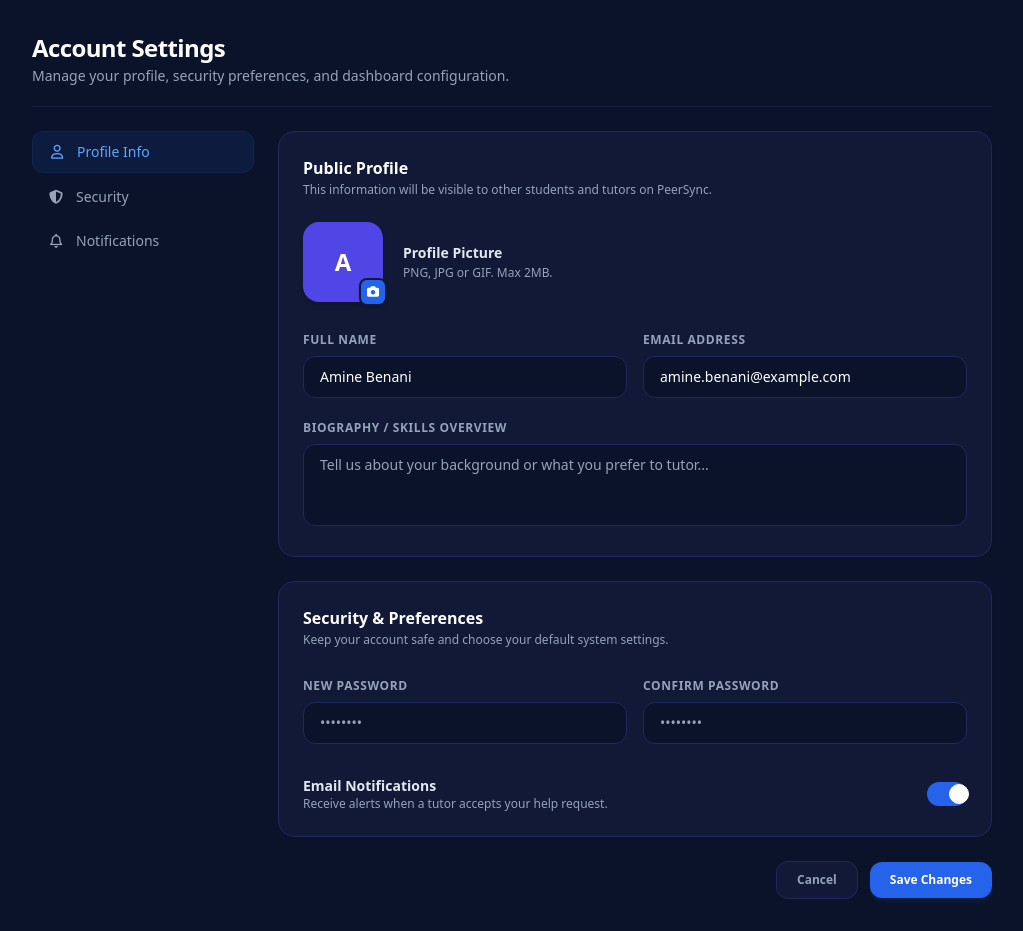
After one commit to abderrahim177/PeerSync, a PHP site: template views/auth/Settings.php in a window 1280 px wide. The commit adds this page. Shown: the whole page, without its empty margins (128-1151 px from the left). Run offline with PHP 8.4, Linux system fonts and the light colour scheme; the template is opened without the code that fills it, so the values that code supplies are empty; a user stored in the database is signed in; data comes from the database, SQL or seed files in the repository; some libraries are stand-ins or nearby versions.

Commit message:
add page of paramets

```diff
--- /dev/null
+++ b/views/auth/Settings.php
@@ -0,0 +1,169 @@
+<?php
+$name = $_SESSION['user_name'];
+$role = $_SESSION['user_role'];
+require_once __DIR__ . '/../../config/Database.php';
+require_once __DIR__ . '/../../repositories/HelpRequestRepository.php';
+$database = new Database();
+$dbConnection = $database->connect();
+$helpRepo = new HelpRequestRepository($dbConnection);
+$stats    = $helpRepo->getRequestStats();
+$words = explode(" ", $name);
+$initials = "";
+if (count($words) >= 2) {
+    $initials = strtoupper(mb_substr($words[0], 0, 1) . mb_substr($words[1], 0, 1));
+} else {
+    $initials = strtoupper(mb_substr($words[0], 0, 1));
+}
+?>
+
+<!DOCTYPE html>
+<html lang="en" class="dark">
+<head>
+    <meta charset="UTF-8">
+    <meta name="viewport" content="width=device-width, initial-scale=1.0">
+    <title>PeerSync - Settings</title>
+    <script src="https://cdn.tailwindcss.com"></script>
+    <link rel="stylesheet" href="https://cdnjs.cloudflare.com/ajax/libs/font-awesome/6.5.0/css/all.min.css">
+    <script>
+        tailwind.config = {
+            darkMode: 'class',
+        }
+    </script>
+    <style>
+        /* إخفاء السكرول بار الحركي للحفاظ على جمالية التصميم */
+        .no-scrollbar::-webkit-scrollbar { display: none; }
+        .no-scrollbar { -ms-overflow-style: none; scrollbar-width: none; }
+    </style>
+</head>
+<body class="bg-slate-50 dark:bg-[#0b132b] text-slate-800 dark:text-slate-100 min-h-screen transition-colors duration-300 antialiased">
+
+    <main class="max-w-5xl mx-auto p-4 sm:p-6 md:p-8 space-y-6">
+
+        <div class="flex flex-col sm:flex-row sm:items-center sm:justify-between gap-4 border-b border-slate-200 dark:border-[#1e295d]/50 pb-5">
+            <div>
+                <h1 class="text-2xl font-bold text-slate-900 dark:text-white tracking-tight">Account Settings</h1>
+                <p class="text-slate-500 dark:text-slate-400 text-sm mt-0.5">Manage your profile, security preferences, and dashboard configuration.</p>
+            </div>
+        </div>
+
+        <div class="grid grid-cols-1 md:grid-cols-4 gap-6">
+
+            <div class="md:col-span-1 space-y-1">
+                <button class="w-full flex items-center space-x-3 px-4 py-2.5 rounded-xl text-sm font-medium transition bg-blue-50 dark:bg-blue-600/10 text-blue-600 dark:text-blue-400 border border-blue-100 dark:border-blue-500/10">
+                    <i class="fa-regular fa-user w-4 text-center"></i>
+                    <span>Profile Info</span>
+                </button>
+                <button class="w-full flex items-center space-x-3 px-4 py-2.5 rounded-xl text-sm font-medium transition text-slate-500 dark:text-slate-400 hover:bg-slate-100 dark:hover:bg-slate-800/30 hover:text-slate-900 dark:hover:text-slate-200">
+                    <i class="fa-solid fa-shield-halved w-4 text-center"></i>
+                    <span>Security</span>
+                </button>
+                <button class="w-full flex items-center space-x-3 px-4 py-2.5 rounded-xl text-sm font-medium transition text-slate-500 dark:text-slate-400 hover:bg-slate-100 dark:hover:bg-slate-800/30 hover:text-slate-900 dark:hover:text-slate-200">
+                    <i class="fa-regular fa-bell w-4 text-center"></i>
+                    <span>Notifications</span>
+                </button>
+            </div>
+
+            <div class="md:col-span-3 space-y-6">
+
+                <div class="bg-white dark:bg-[#111936] border border-slate-200 dark:border-[#1e295d] rounded-2xl p-6 shadow-sm space-y-6">
+                    <div>
+                        <h3 class="text-base font-bold text-slate-900 dark:text-white">Public Profile</h3>
+                        <p class="text-xs text-slate-400 mt-0.5">This information will be visible to other students and tutors on PeerSync.</p>
+                    </div>
+
+                    <div class="flex items-center space-x-5">
+                        <div class="relative group">
+                            <div class="w-20 h-20 rounded-2xl bg-indigo-600 text-white font-extrabold text-2xl flex items-center justify-center shadow-md uppercase">
+                                <?php echo htmlspecialchars($initials); ?>
+                            </div>
+                            <button class="absolute -bottom-1 -right-1 bg-blue-600 text-white w-7 h-7 rounded-lg flex items-center justify-center border-2 border-white dark:border-[#111936] shadow hover:bg-blue-700 transition">
+                                <i class="fa-solid fa-camera text-xs"></i>
+                            </button>
+                        </div>
+                        <div>
+                            <p class="text-sm font-semibold text-slate-800 dark:text-slate-200">Profile Picture</p>
+                            <p class="text-xs text-slate-400 mt-0.5">PNG, JPG or GIF. Max 2MB.</p>
+                        </div>
+                    </div>
+
+                    <div class="grid grid-cols-1 sm:grid-cols-2 gap-4">
+                        <div class="space-y-1.5">
+                            <label class="text-xs font-semibold text-slate-500 dark:text-slate-400 uppercase tracking-wider">Full Name</label>
+                            <input type="text" value="Amine Benani" class="w-full px-4 py-2.5 text-sm rounded-xl bg-slate-50 dark:bg-[#0b132b] border border-slate-200 dark:border-[#1e295d] text-slate-900 dark:text-white focus:outline-none focus:border-blue-500 transition">
+                        </div>
+                        <div class="space-y-1.5">
+                            <label class="text-xs font-semibold text-slate-500 dark:text-slate-400 uppercase tracking-wider">Email Address</label>
+                            <input type="email" value="amine.benani@example.com" class="w-full px-4 py-2.5 text-sm rounded-xl bg-slate-50 dark:bg-[#0b132b] border border-slate-200 dark:border-[#1e295d] text-slate-900 dark:text-white focus:outline-none focus:border-blue-500 transition">
+                        </div>
+                        <div class="sm:col-span-2 space-y-1.5">
+                            <label class="text-xs font-semibold text-slate-500 dark:text-slate-400 uppercase tracking-wider">Biography / Skills Overview</label>
+                            <textarea rows="3" class="w-full px-4 py-2.5 text-sm rounded-xl bg-slate-50 dark:bg-[#0b132b] border border-slate-200 dark:border-[#1e295d] text-slate-900 dark:text-white focus:outline-none focus:border-blue-500 transition placeholder-slate-400 resize-none" placeholder="Tell us about your background or what you prefer to tutor..."></textarea>
+                        </div>
+                    </div>
+                </div>
+
+                <div class="bg-white dark:bg-[#111936] border border-slate-200 dark:border-[#1e295d] rounded-2xl p-6 shadow-sm space-y-6">
+                    <div>
+                        <h3 class="text-base font-bold text-slate-900 dark:text-white">Security & Preferences</h3>
+                        <p class="text-xs text-slate-400 mt-0.5">Keep your account safe and choose your default system settings.</p>
+                    </div>
+
+                    <div class="grid grid-cols-1 sm:grid-cols-2 gap-4">
+                        <div class="space-y-1.5">
+                            <label class="text-xs font-semibold text-slate-500 dark:text-slate-400 uppercase tracking-wider">New Password</label>
+                            <input type="password" placeholder="••••••••" class="w-full px-4 py-2.5 text-sm rounded-xl bg-slate-50 dark:bg-[#0b132b] border border-slate-200 dark:border-[#1e295d] text-slate-900 dark:text-white focus:outline-none focus:border-blue-500 transition">
+                        </div>
+                        <div class="space-y-1.5">
+                            <label class="text-xs font-semibold text-slate-500 dark:text-slate-400 uppercase tracking-wider">Confirm Password</label>
+                            <input type="password" placeholder="••••••••" class="w-full px-4 py-2.5 text-sm rounded-xl bg-slate-50 dark:bg-[#0b132b] border border-slate-200 dark:border-[#1e295d] text-slate-900 dark:text-white focus:outline-none focus:border-blue-500 transition">
+                        </div>
+                    </div>
+
+                    <div class="pt-2 space-y-4">
+                        <div class="flex items-center justify-between">
+                            <div>
+                                <p class="text-sm font-semibold text-slate-800 dark:text-slate-200">Email Notifications</p>
+                                <p class="text-xs text-slate-400">Receive alerts when a tutor accepts your help request.</p>
+                            </div>
+                            <label class="relative inline-flex items-center cursor-pointer">
+                                <input type="checkbox" checked class="sr-only peer">
+                                <div class="w-10 h-6 bg-slate-200 dark:bg-slate-700 peer-focus:outline-none rounded-full peer peer-checked:after:translate-x-full peer-checked:after:border-white after:content-[''] after:absolute after:top-[2px] after:left-[2px] after:bg-white after:border-slate-300 after:border after:rounded-full after:h-5 after:w-5 after:transition-all peer-checked:bg-blue-600"></div>
+                            </label>
+                        </div>
+                    </div>
+                </div>
+
+                <div class="flex items-center justify-end space-x-3">
+                    <button class="px-5 py-2.5 text-xs font-semibold rounded-xl bg-white dark:bg-[#111936] text-slate-600 dark:text-slate-400 border border-slate-200 dark:border-[#1e295d] hover:bg-slate-50 transition">
+                        Cancel
+                    </button>
+                    <button class="px-5 py-2.5 text-xs font-semibold rounded-xl bg-blue-600 text-white shadow-md shadow-blue-500/10 hover:bg-blue-700 transition">
+                        Save Changes
+                    </button>
+                </div>
+
+            </div>
+        </div>
+
+    </main>
+
+    <script>
+        const themeToggleBtn = document.getElementById('theme-toggle');
+        const themeIcon = document.getElementById('theme-icon');
+        const themeText = document.getElementById('theme-text');
+        const htmlElement = document.documentElement;
+
+        themeToggleBtn.addEventListener('click', () => {
+            if (htmlElement.classList.contains('dark')) {
+                htmlElement.classList.remove('dark');
+                themeIcon.className = 'fa-solid fa-sun';
+                themeText.innerText = 'Light Mode';
+            } else {
+                htmlElement.classList.add('dark');
+                themeIcon.className = 'fa-solid fa-moon';
+                themeText.innerText = 'Dark Mode';
+            }
+        });
+    </script>
+</body>
+</html>
```
Also changed, not shown: views/auth/dashboard.php (+9 -5 lines).
